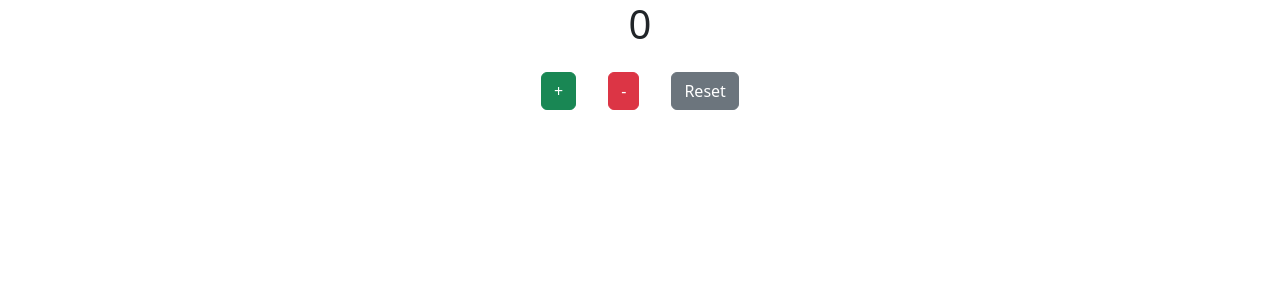
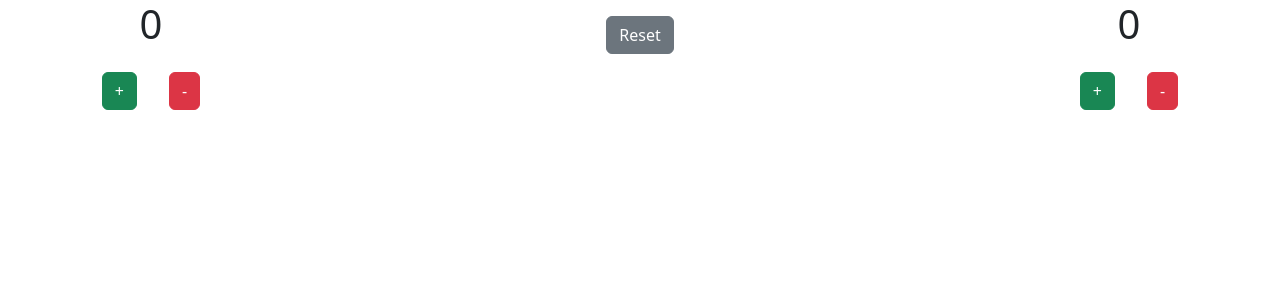
Before and after one commit to aymerick772/React_Learn, a React (Create React App) app: page / in a window 1280 px wide. Shown: the top 300 px of the page. Built offline with nearby package versions, Linux system fonts and the light colour scheme; the HTML template or start-up script is replaced by a standard one.

Commit message:
useReducer avec un object

```diff
--- a/src/App.js
+++ b/src/App.js
@@ -6,6 +6,7 @@ import FuncCount from './components2/FuncCount';
 import Container from './components3/Container';
 import Profile from './components4/Profile';
 import Count from './components5/Count';
+import ObjCount from './components5/ObjCount';
 import {UserContext, ColorContext} from './components4/MyContext';
 
 class App extends Component {
@@ -33,7 +34,8 @@ state = {
           <Profile />
        </ColorContext.Provider>
       </UserContext.Provider> Component 4 */}
-        <Count/>
+        {/* <Count/>  Component 5*/}
+        <ObjCount/>  {/* Component 5*/}
       </div>
     );
   }
--- /dev/null
+++ b/src/components5/ObjCount.js
@@ -0,0 +1,51 @@
+import React, {useReducer} from "react";
+
+//Utilisation de useReducer
+const initiaState = {
+    count1 :0,
+    count2 : 0
+};
+const reducer = (state, action) =>{
+
+    switch(action.type){
+        case "increment":
+        return {...state, count1 : state.count1 + action.value}
+        case "decrement":
+            return {...state, count1 : state.count1 - action.value}
+        case "increment2":
+        return {...state, count2 : state.count2 + action.value}
+        case "decrement2":
+            return {...state, count2 : state.count2 - action.value}
+        case "reinit":
+            return initiaState
+        default:
+            return state
+    }
+}
+function ObjCount(){
+
+
+    const [count, dispatch] = useReducer(reducer, initiaState)
+    return (
+        <div className="row">
+
+            <div className="col">
+                <h1>{count.count1}</h1>
+                <button className="btn btn-success m-3" onClick={()=> dispatch({type:'increment', value: 1})}>+</button>
+                <button className="btn btn-danger m-3" onClick={()=> dispatch({type:'decrement', value: 1})}>-</button>
+            </div>
+
+            <div className="col-6">
+                <button className="btn btn-secondary m-3" onClick={()=> dispatch({type:'reinit'})}>Reset</button>
+            </div>
+
+            <div className="col">
+                <h1>{count.count2}</h1>
+                <button className="btn btn-success m-3" onClick={()=> dispatch({type:'increment2', value: 103})}>+</button>
+                <button className="btn btn-danger m-3" onClick={()=> dispatch({type:'decrement2', value: 103})}>-</button>
+            </div>
+
+        </div>
+    )
+}
+export default ObjCount;
```
